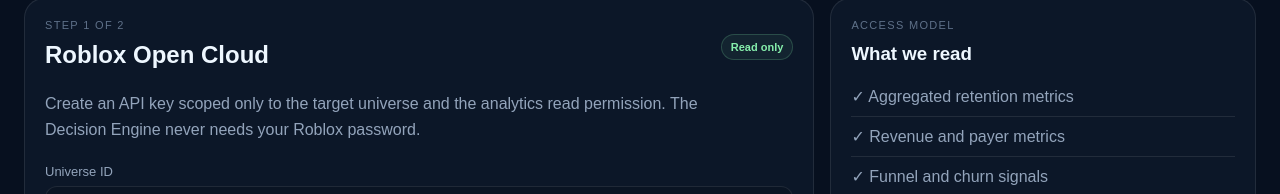
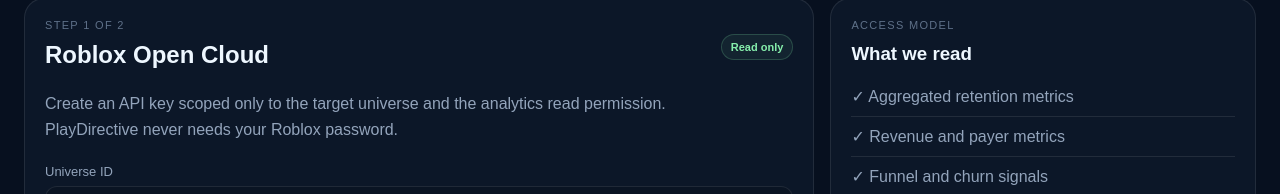
Before and after one commit to danielwauer-maker/roblox-decision-engine, a Next.js app in the folder apps/web/: page /demo/connect in a window 1280 px wide. Shown: the part 271-465 px from the top of the page. Built offline with nearby package versions, Linux system fonts and the light colour scheme.

Commit message:
brand: update connection copy to PlayDirective

```diff
--- a/apps/web/app/demo/connect/page.tsx
+++ b/apps/web/app/demo/connect/page.tsx
@@ -3,7 +3,7 @@
 export default function ConnectPage() {
   return <DemoShell><PageTitle title="Connect your experience" copy="The pilot connection uses least-privilege Roblox analytics access. No game code changes are required for the validation path." action={<Button href="/demo/pilot">Pilot checklist</Button>} />
     <div style={{ marginTop: 28, display: "grid", gap: 16, gridTemplateColumns: "minmax(0,1.3fr) minmax(280px,.7fr)" }}>
-      <Card><div style={{ display: "flex", justifyContent: "space-between", gap: 12, alignItems: "center", flexWrap: "wrap" }}><div><div style={{ color: palette.faint, fontSize: 11, textTransform: "uppercase", letterSpacing: ".12em" }}>Step 1 of 2</div><h2 style={{ margin: "10px 0 6px" }}>Roblox Open Cloud</h2></div><Pill tone="good">Read only</Pill></div><p style={{ color: palette.muted, lineHeight: 1.65, maxWidth: 680 }}>Create an API key scoped only to the target universe and the analytics read permission. The Decision Engine never needs your Roblox password.</p>
+      <Card><div style={{ display: "flex", justifyContent: "space-between", gap: 12, alignItems: "center", flexWrap: "wrap" }}><div><div style={{ color: palette.faint, fontSize: 11, textTransform: "uppercase", letterSpacing: ".12em" }}>Step 1 of 2</div><h2 style={{ margin: "10px 0 6px" }}>Roblox Open Cloud</h2></div><Pill tone="good">Read only</Pill></div><p style={{ color: palette.muted, lineHeight: 1.65, maxWidth: 680 }}>Create an API key scoped only to the target universe and the analytics read permission. PlayDirective never needs your Roblox password.</p>
         <div style={{ marginTop: 20, display: "grid", gap: 12 }}><label style={{ color: palette.muted, fontSize: 13 }}>Universe ID<div style={{ marginTop: 7, border: `1px solid ${palette.border}`, borderRadius: 12, padding: "13px 14px", color: palette.text, background: palette.panel2 }}>1234567890</div></label><label style={{ color: palette.muted, fontSize: 13 }}>API key<div style={{ marginTop: 7, border: `1px solid ${palette.border}`, borderRadius: 12, padding: "13px 14px", color: palette.faint, background: palette.panel2 }}>••••••••••••••••••••••••</div></label></div>
         <div style={{ marginTop: 22, display: "flex", gap: 10, flexWrap: "wrap" }}><Button href="/demo/priorities" primary>Validate connection</Button><Button href="/demo">Use demo data</Button></div>
       </Card>
```
